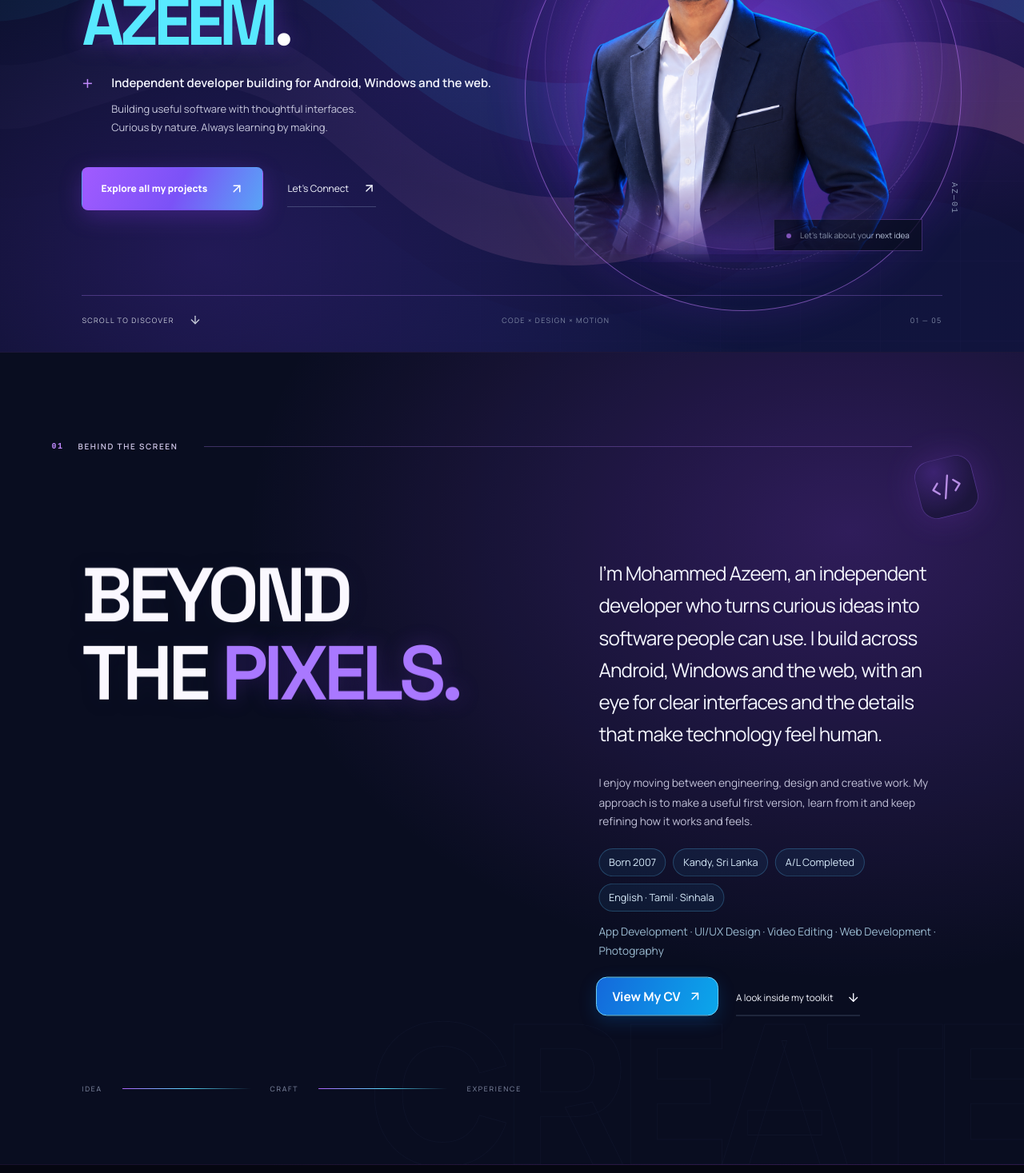
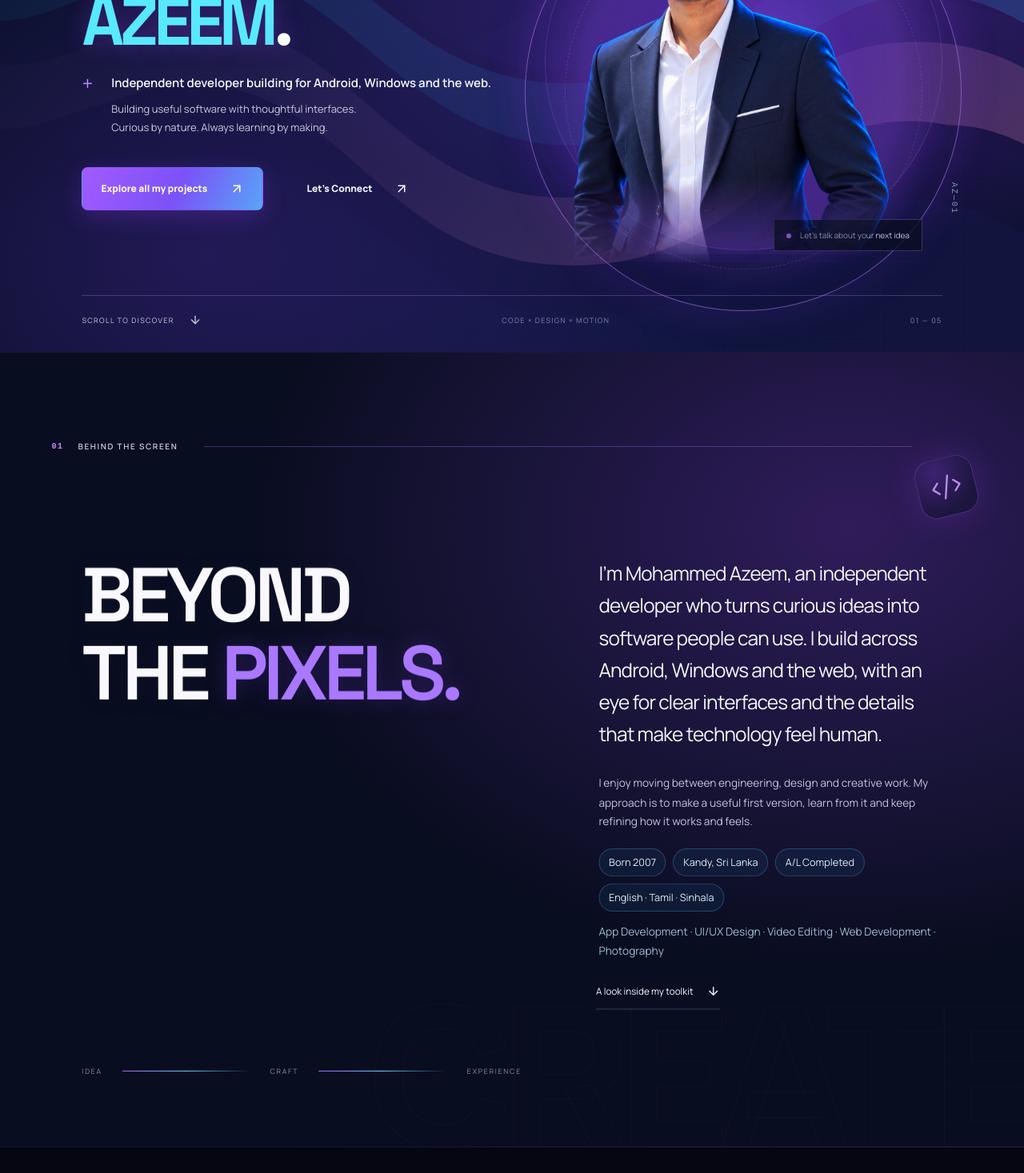
Before and after one commit to Mhd-Azeem/AZ-portfolio, a React (Vite) app: page / in a window 1280 px wide. Shown: the part 360-1827 px from the top of the page at 80% size. Built offline with nearby package versions, Linux system fonts and the light colour scheme.

Commit message:
Replace CV action with hero Let's Connect button alongside projects

```diff
--- a/src/App.tsx
+++ b/src/App.tsx
@@ -149,8 +149,8 @@ function HeroSection() {
           <a className="button primary" href={profile.projectsUrl} target="_blank" rel="noopener noreferrer">
             Explore all my projects <ArrowUpRight size={18} />
           </a>
-          <a className="text-link" href="#contact">
-            Let’s Connect <ArrowUpRight size={17} />
+          <a className="button hero-connect-button" href="#contact">
+            Let’s Connect <ArrowUpRight size={18} aria-hidden="true" />
           </a>
         </div>
       </div>
@@ -206,7 +206,6 @@ function AboutSection() {
           <p className="muted">{profile.approach}</p>
           <div className="about-profile-details" aria-label="Personal profile"><span>Born 2007</span><span>Kandy, Sri Lanka</span><span>A/L Completed</span><span>English · Tamil · Sinhala</span></div>
           <p className="about-interests">App Development · UI/UX Design · Video Editing · Web Development · Photography</p>
-          <a className="about-cv-link" href={`${import.meta.env.BASE_URL}images/mohammed-azeem-cv.svg`} target="_blank" rel="noopener noreferrer" aria-label="View Mohammed Azeem curriculum vitae as an image">View My CV <ArrowUpRight size={18} aria-hidden="true" /></a>
           <a className="text-link" href="#toolkit">
             A look inside my toolkit <ArrowDown size={17} />
           </a>
```
